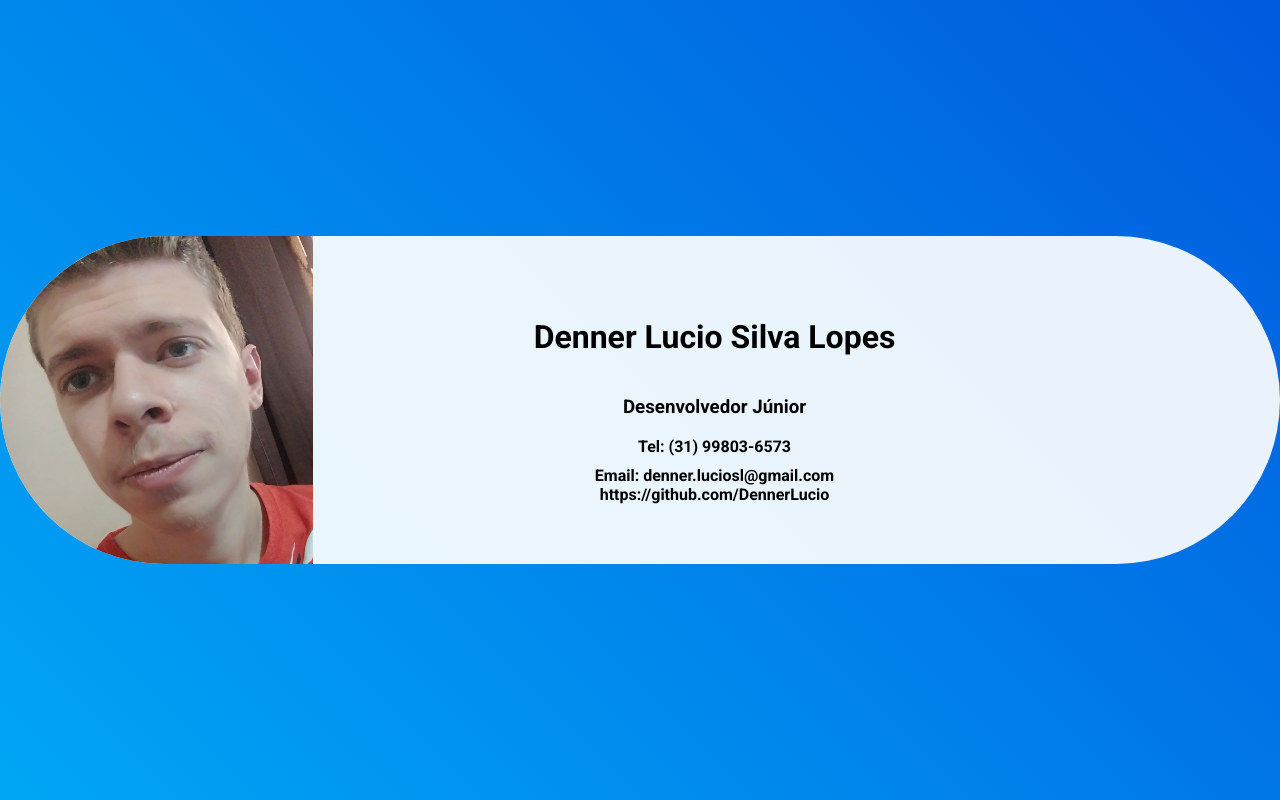
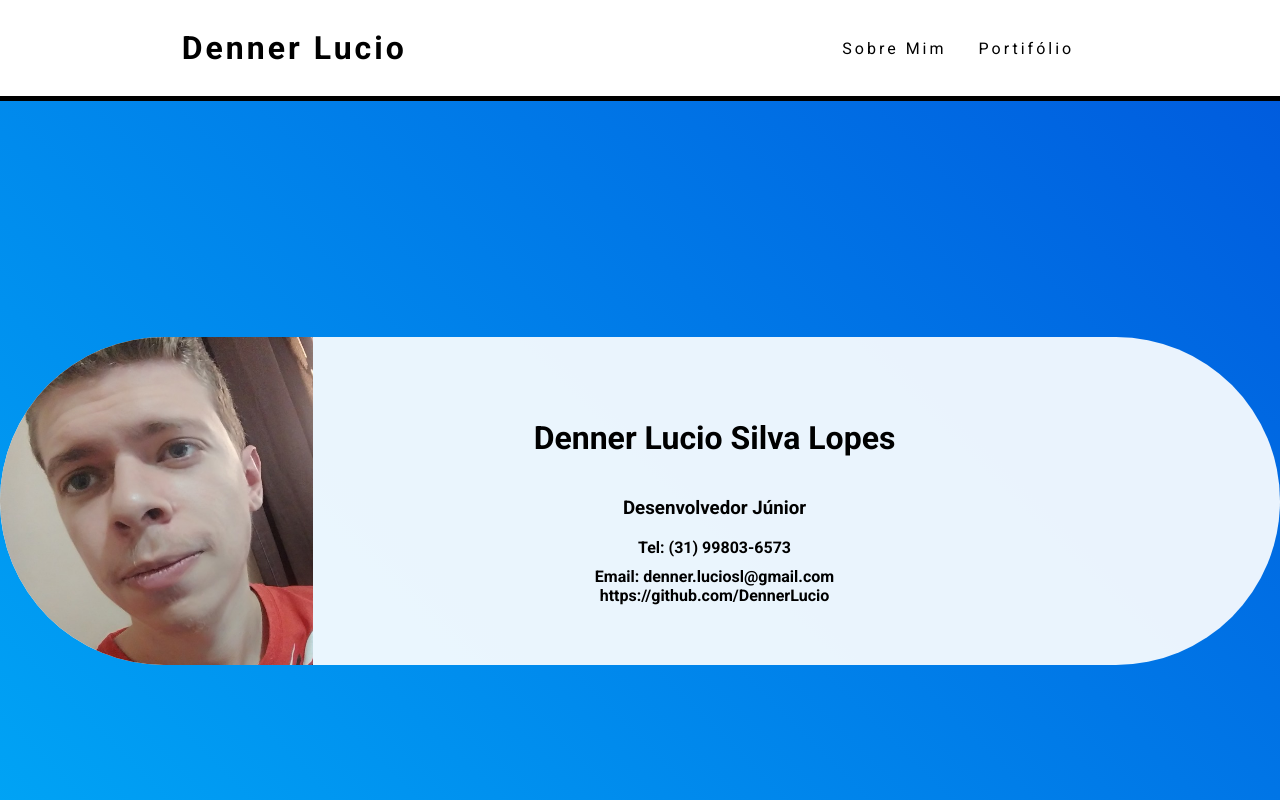
Before and after one commit to DennerLucio/DennerLucio.github.io, a React (Create React App) app: page / in a window 1280 px wide. Shown: the top 800 px of the page. Built offline with nearby package versions, Linux system fonts and the light colour scheme.

Commit message:
barra nav

```diff
--- a/package.json
+++ b/package.json
@@ -13,6 +13,7 @@
     "react-router-dom": "^6.2.1",
     "react-scripts": "4.0.3",
     "reactstrap": "^8.9.0",
+    "typescript": "^4.9.4",
     "web-vitals": "^1.0.1"
   },
   "scripts": {
@@ -40,5 +41,8 @@
     ]
   },
   "main": "index.js",
-  "license": "MIT"
+  "license": "MIT",
+  "devDependencies": {
+    "@types/react": "^18.0.27"
+  }
 }
--- a/src/App.js
+++ b/src/App.js
@@ -1,7 +1,7 @@
 import React from 'react'
 import './app.css'
 
-// import Article from './components/Info/Article'
+import { Nav } from './components/Nav/Nav'
 import Headers from './components/Home/Header'
 import Footer from './components/Rodape/Footer'
 const App = () => {
@@ -9,8 +9,8 @@ const App = () => {
 
   return (
     <>
+          <Nav />
           <Headers />
-          {/* <Article /> */}
           <Footer />
 
    </>
--- a/src/components/Home/Header.js
+++ b/src/components/Home/Header.js
@@ -14,9 +14,6 @@ if(b){
 }else{
   bugIdiota.style.opacity = '0'
 }
-
-
-
 
 
     });
--- /dev/null
+++ b/src/components/Nav/Nav.tsx
@@ -0,0 +1,33 @@
+import './nav.css'
+import React, { useState } from 'react';
+
+export function Nav(){
+
+    const [toggle, setToggle] = useState(true);
+    const handleClick = () => {
+
+        setToggle(current => !current);
+      };
+
+
+
+    return(
+        <div>
+            <div className='containerNav'>
+
+            <div className='containerLogo'><h1 className='h1Name'>Denner Lucio</h1></div>
+            <div className='mobile-menu' onClick={handleClick}></div>
+            <div>
+                <ul className={toggle ? 'containerList' : 'containerList active'}>
+                <li>Sobre Mim</li>
+                <li>Portifólio</li>
+                </ul>
+            </div>
+
+            </div>
+
+
+
+        </div>
+    );
+}
--- /dev/null
+++ b/src/components/Nav/nav.css
@@ -0,0 +1,99 @@
+.containerNav{
+
+    background-color: #ffffff;
+    width: 100vw;
+    height: 12vh;
+    display: flex;
+    flex-direction: row;
+    justify-content:space-around;
+    align-items: center;
+
+    border-bottom: outset;
+    border-color: black;
+    border-width: 5px;
+
+}
+.containerList{
+    list-style: none;
+    display: flex;
+    flex-direction: row;
+    align-items: center;
+    margin-right: 24px;
+    transition: transform 0.5s ease-in;
+
+}
+.containerLogo{
+
+    display: flex;
+    align-items: center;
+    justify-content: center;
+    cursor: pointer;
+}
+.h1Name{
+    color: rgb(0, 0, 0);
+    letter-spacing: 3px;
+    font-size: xx-large;
+
+}
+.containerList li{
+    color: rgb(0, 0, 0);
+    cursor: pointer;
+    letter-spacing: 3px;
+    margin-left: 32px;
+
+}
+
+.mobile-menu{
+  display: none;
+  cursor: pointer;
+  margin-left: 5px;
+  width: 0;
+  height: 0;
+  border-left: 12px solid transparent;
+  border-right: 12px solid transparent;
+  border-top: 12px solid #949396;
+
+}
+.containerList li:hover{
+    transition: 0.5s ease-in;
+    color: #979797;
+
+}
+
+
+@media  (max-width: 999px) {
+    .containerNav{
+        justify-content: center;
+    }
+
+    .containerList li{
+        color: rgb(0, 0, 0);
+        cursor: pointer;
+        letter-spacing: 3px;
+        margin-left: 0px;
+
+    }
+
+    .containerList{
+        position: absolute;
+        top: -14vh;
+        right: 0;
+        width: 100vw;
+        height: 14vh;
+        background-color:#EFEAEA;
+        margin: 0;
+        flex-direction: column;
+        justify-content: space-around;
+       opacity: 0.1;
+       transition: 0.5s ease-in;
+
+    }
+    .containerList.active{
+
+        transform: translateY(26vh);
+        opacity: 1;
+    }
+    .mobile-menu{
+        display: block;
+    }
+}
--- /dev/null
+++ b/src/react-app-env.d.ts
@@ -0,0 +1 @@
+/// <reference types="react-scripts" />
```
Also changed, not shown: tsconfig.json (added, +26 -0 lines), 2 other files (tests, documents, lock files or other folders).
